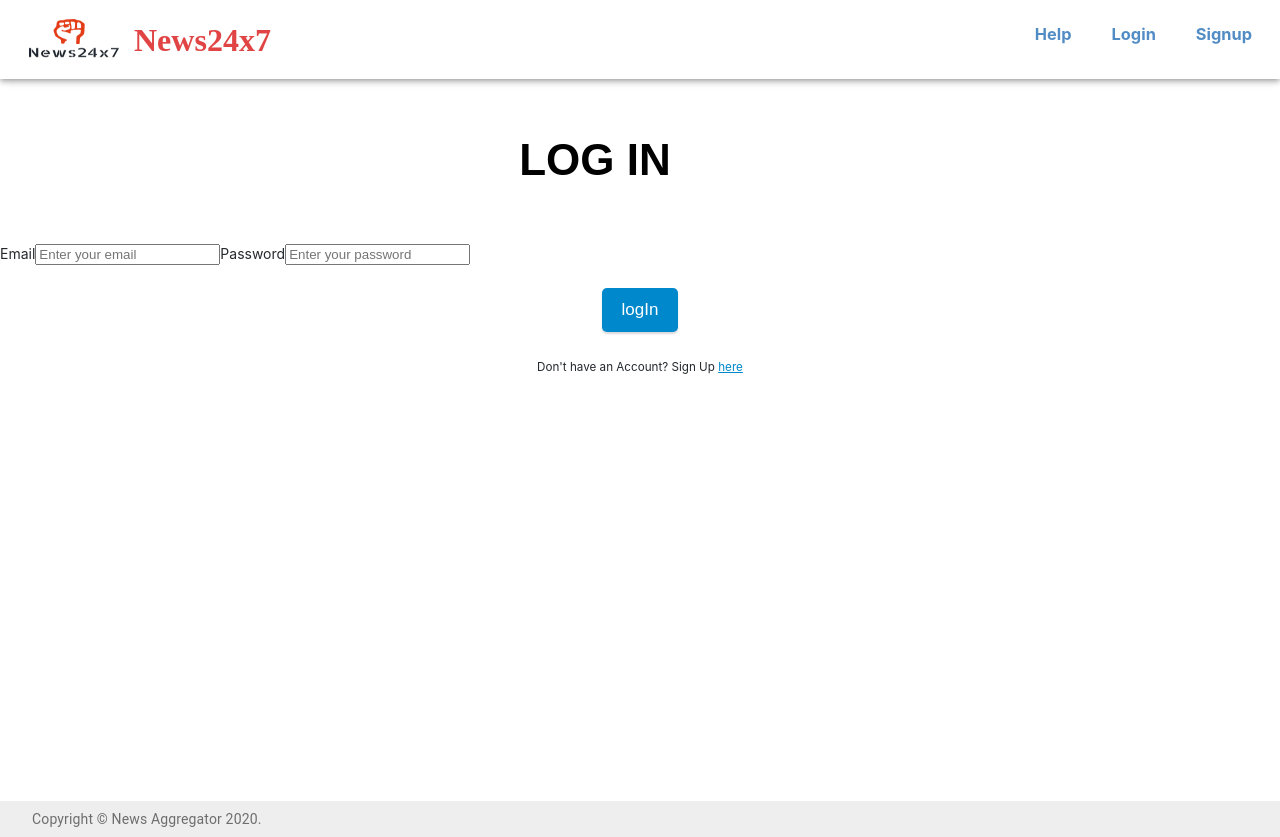
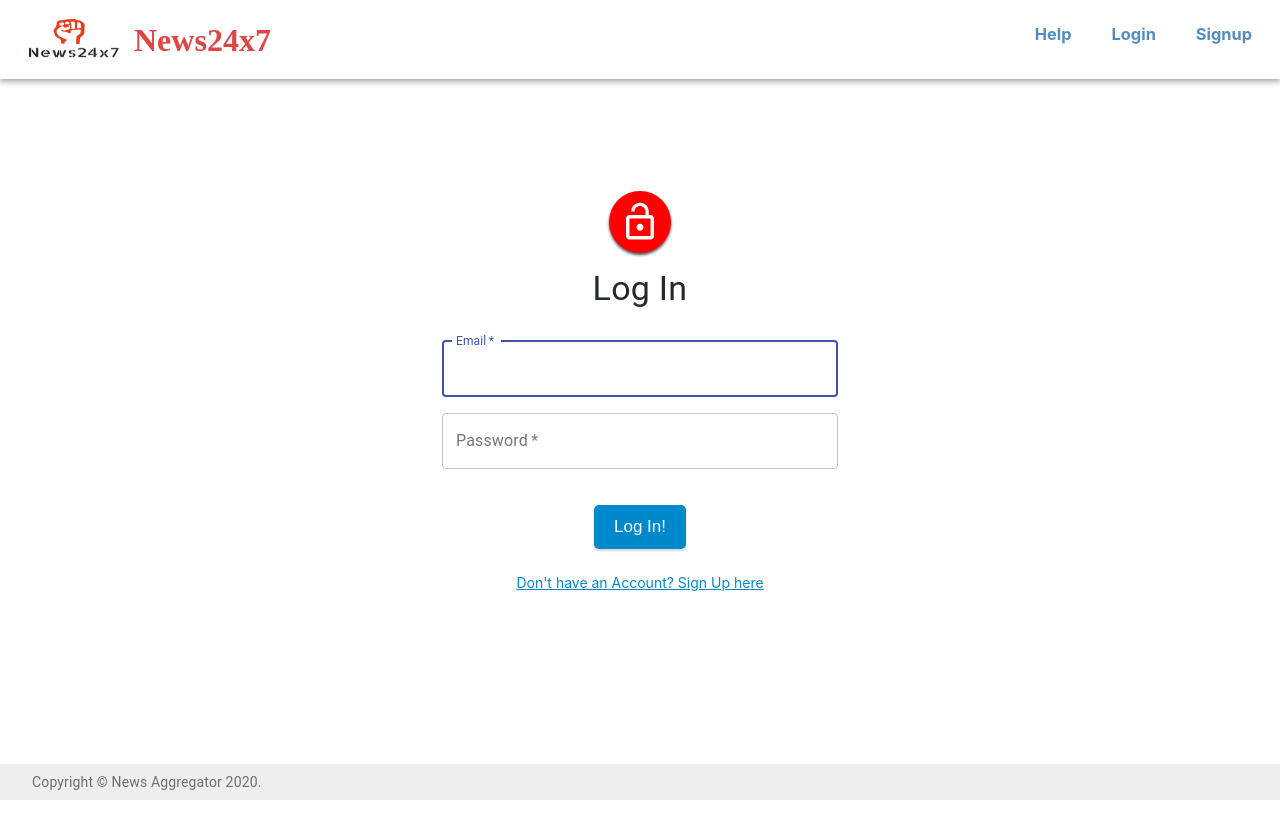
Before and after one commit to mann27/News24x7-Client, a React (Create React App) app: page /login in a window 1280 px wide. After the commit the page ends 800 px from the top, so only its background shows below. Built offline with nearby package versions, Linux system fonts and the light colour scheme.

Commit message:
update UI for login page

```diff
--- a/src/components/LoginPage/index.js
+++ b/src/components/LoginPage/index.js
@@ -1,15 +1,36 @@
 import React, { Component } from 'react'
 import { Link } from 'react-router-dom'
 import propTypes from 'prop-types'
-import { Formik } from "formik";
-import * as Yup from "yup";
+import { Formik } from "formik"
+import LockOpenIcon from '@material-ui/icons/LockOpen'
+import { Avatar, Typography, Grid, Container, TextField, CircularProgress } from '@material-ui/core'
+import { Alert } from '@material-ui/lab'
+import { withStyles } from '@material-ui/styles'
+import * as Yup from "yup"
 import '../SignupPage/signup.css'
 //Redux
-import { connect } from 'react-redux';
-import { loginUser } from '../../redux/actions/userActions';
+import { connect } from 'react-redux'
+import { loginUser } from '../../redux/actions/userActions'
 
 const MIN_PASSWORD_LENGTH = 6;
 
+const styles = {
+    wrapper: {
+      alignItems:'center',
+      display:'flex',
+      justifyContent: 'center',
+      minHeight: 'calc(100vh - 170px)',
+    },
+    avatar: {
+      background:'red',
+      boxShadow: '0px 2px 3px #000000ad',
+      fontSize:'3em',
+      height: 'fit-content',
+      margin:'0 auto',
+      padding:'10px',
+      width: 'fit-content',
+    }
+}
 
 class LoginPage extends Component {
 
@@ -29,7 +50,7 @@ class LoginPage extends Component {
     }
 
     render() {
-        const { ui: { loading } } = this.props
+        const { ui: { loading }, classes } = this.props
         const { dberrors } = this.state
         return (
             <Formik
@@ -56,57 +77,64 @@ class LoginPage extends Component {
                         values,
                         touched,
                         errors,
-                        isSubmitting,
                         handleChange,
                         handleBlur,
                         handleSubmit
                     } = props;
                     return (
-                        <div className="form">
-                            <center>
-                                <h2 className="head-log">LOG IN</h2>
-                            </center>
-                            <form onSubmit={handleSubmit}>
-                                <label htmlFor="email" >Email</label>
-                                <input
-                                    name="email"
-                                    type="text"
-                                    placeholder="Enter your email"
-                                    value={values.email}
-                                    onChange={handleChange}
-                                    onBlur={handleBlur}
-                                    className={errors.email && touched.email && "error"}
-                                />
-                                {errors.email && touched.email && (
-                                    <div className="form-field-error">{errors.email}</div>
-                                )}
-                                <label htmlFor="email" >Password</label>
-                                <input
-                                    name="password"
-                                    type="password"
-                                    placeholder="Enter your password"
-                                    value={values.password}
-                                    onChange={handleChange}
-                                    onBlur={handleBlur}
-                                    className={errors.password && touched.password && "error"}
-                                />
-                                {errors.password && touched.password && (
-                                    <div className="form-field-error">{errors.password}</div>
-                                )}
-                                <center>
-                                    <button type="submit" disabled={isSubmitting}>
-                                        logIn
-                                </button>
-                                    <br style={{ margin: '0px', padding: '0px' }}></br>
-                                    <small>Don't have an Account? Sign Up <Link to="/signup">here</Link></small>
-                                </center>
+                        <div className={classes.wrapper} >
+                            <Container component='div' maxWidth='xs'>
+                                <div style={{textAlign: 'center'}}>
+                                    <Avatar className={classes.avatar} >
+                                        <LockOpenIcon style={{fontSize: 'inherit'}}/>
+                                    </Avatar>
+                                    <Typography component='h4' variant='h4' style={{padding: '15px 0'}}>Log In</Typography>
 
-                                {loading ? <p>loading...</p> :
-                                    (dberrors.err && (<p className="dberrors">{dberrors.err}</p>))  /* validating user */
-                                    || (dberrors.general && (<p className="dberrors">{dberrors.general}</p>)) /* checking user cred */
-                                }
-                                <br /> <br /> <br /> <br /><br />
-                            </form>
+                                    <Grid container spacing={2}>
+                                        <Grid item xs={12}>
+                                            {!loading ?
+                                            (dberrors.err && (<Alert severity="error" style={{textTransform: 'capitalize'}}>{dberrors.err}</Alert>))
+                                            || (dberrors.general && (<Alert severity="error" style={{textTransform: 'capitalize'}}>{dberrors.general}</Alert>)) : null}
+                                        </Grid>
+                                        <Grid item xs={12}>
+                                            <TextField
+                                                autoFocus
+                                                error={errors.email && touched.email ? true:false}
+                                                fullWidth
+                                                helperText={(errors.email && touched.email) && errors.email}
+                                                id="email"
+                                                label="Email"
+                                                name="email"
+                                                onBlur={handleBlur}
+                                                onChange={handleChange}
+                                                required
+                                                type='email'
+                                                value={values.email}
+                                                variant="outlined"
+                                            />
+                                        </Grid>
+                                        <Grid item xs={12}>
+                                            <TextField
+                                                error={errors.password && touched.password ? true:false}
+                                                fullWidth
+                                                helperText={(errors.password && touched.password) && errors.password}
+                                                id="password"
+                                                label="Password"
+                                                name="password"
+                                                onChange={handleChange}
+                                                required
+                                                type="password"
+                                                value={values.password}
+                                                variant="outlined"
+                                            />
+                                        </Grid>
+                                        <Grid item xs={12}>
+                                            <button type='submit' onClick={handleSubmit} disabled={loading}>Log In! {loading ? <CircularProgress size={17} thickness={6} /> : null}</button>
+                                            <div><Link to="/signup">Don't have an Account? Sign Up here</Link></div>
+                                        </Grid>
+                                    </Grid>
+                                </div>
+                            </Container>
                         </div>
                     );
                 }}
@@ -130,4 +158,4 @@ const mapActionsToProps = {
     loginUser
 }
 
-export default connect(mapStateToProps, mapActionsToProps)(LoginPage);
+export default connect(mapStateToProps, mapActionsToProps)(withStyles(styles)(LoginPage));
```
